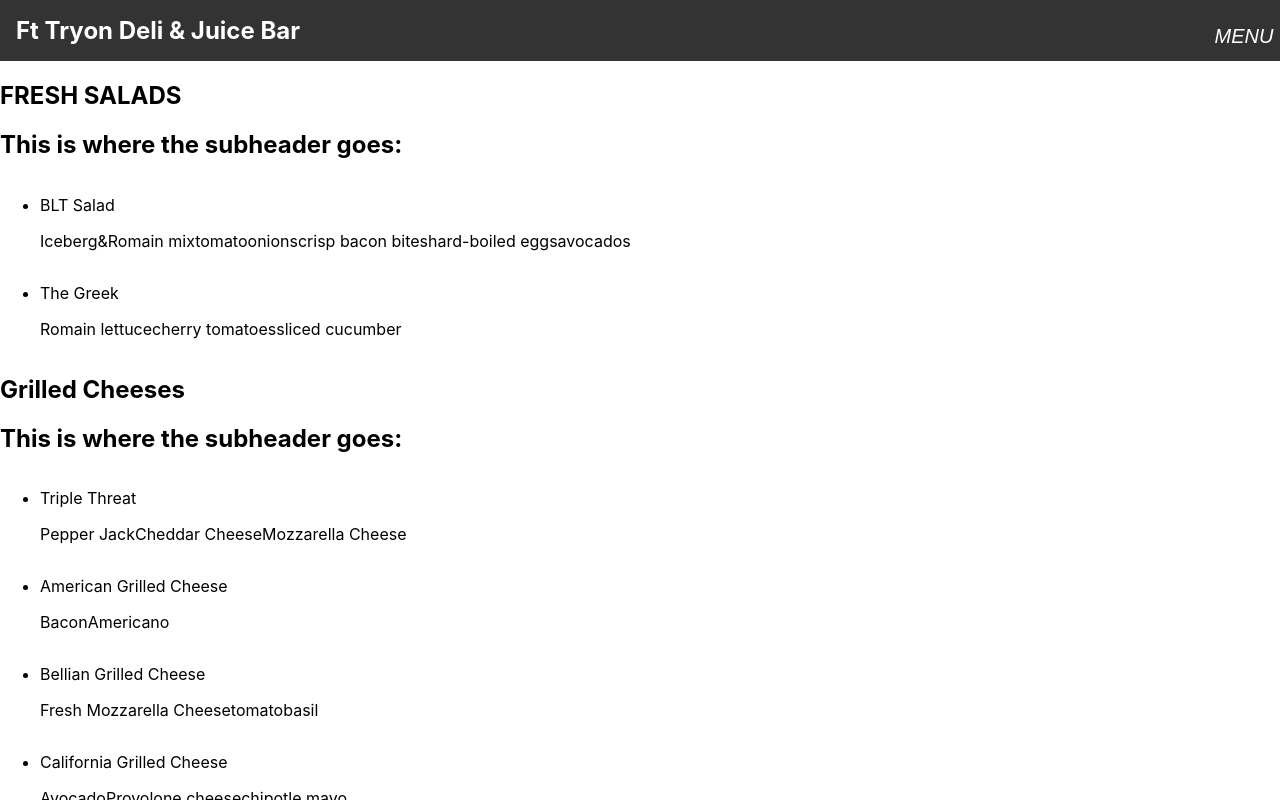
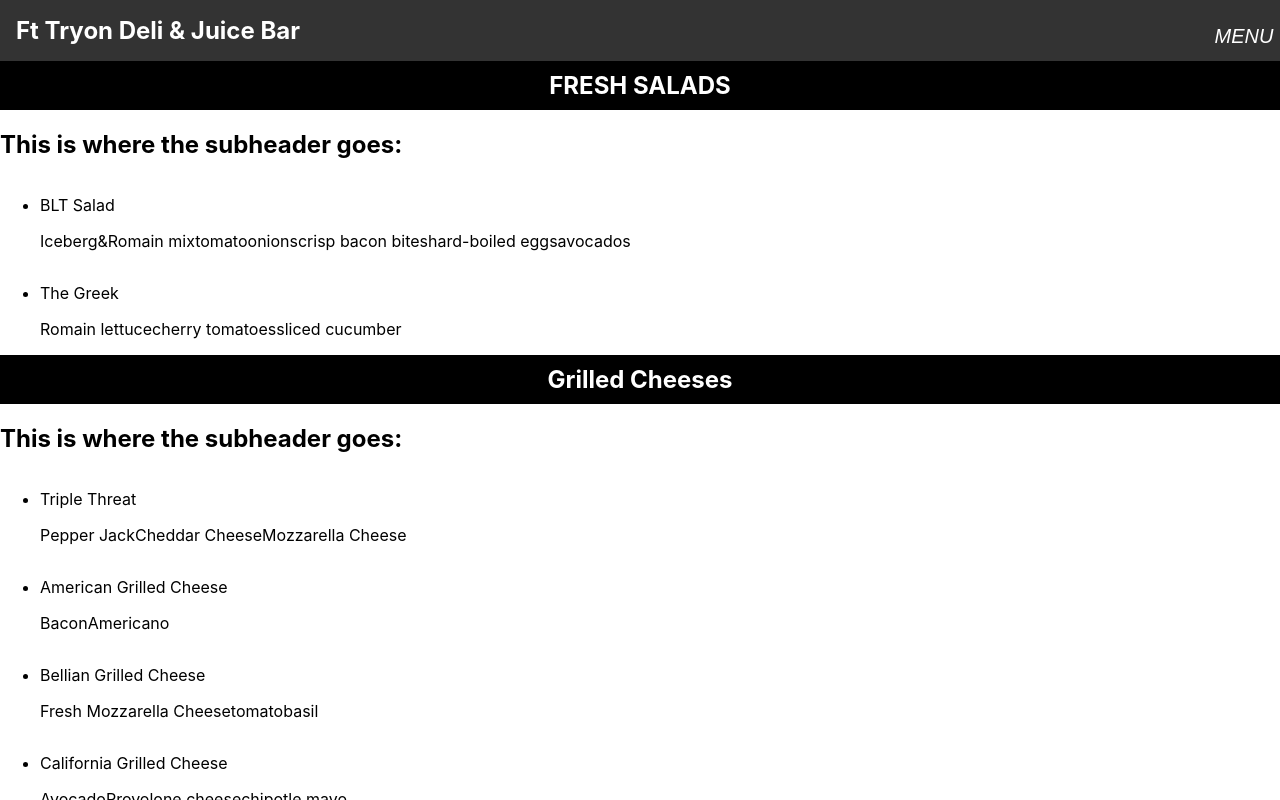
Before and after one commit to Josefbautista94/Deli-FE, a React (Create React App) app: page /menu in a window 1280 px wide. Built offline with nearby package versions, Linux system fonts and the light colour scheme; the HTML template or start-up script is replaced by a standard one.

Commit message:
added some colors to the Headers acording to their title

```diff
--- a/src/components/header/header.component.jsx
+++ b/src/components/header/header.component.jsx
@@ -1,15 +1,43 @@
-const header = ({ headerItem }) => {
-  /* {
-          title: "HALAL FOOD",
-          subHeader: {
-            name: "HEALTHY PLATTERS",
-          },
-        } */
-  console.log(headerItem);
+import React from "react";
+import "./header.styles.css";
+
+const Header = ({ headerItem }) => {
   const { title, subHeader } = headerItem;
+  const headerColors = {
+    "SIGNATURE SANDWICHES": "rgb(32, 73, 155)",
+    "STEAKS N' CHEESE": "rgb(255, 75, 0)",
+    BREAKFAST: "rgb(239, 197, 26)",
+    "ANGUS BURGERS": "rgb(42, 42, 41)",
+    "FRUIT SMOOTHIES": "rgb(30, 150, 136)",
+    "PROTEIN SMOOTHIES": "rgb(50, 162, 239)",
+    "SQUEEZED JUICE": "rgb(55, 172, 70)",
+  };
+  const headerColor = headerColors[title] || "black";
+
+  // if (title === "SIGNATURE SANDWICHES") {
+  //   headerColor = "rgb(32,73,155)";
+  // } else if (title === "STEAKS N' CHEESE") {
+  //   headerColor = "rgb(255, 75, 0)";
+  // } else if (title === "BREAKFAST") {
+  //   headerColor = "rgb(239, 197, 26)";
+  // } else if (title === "ANGUS BURGERS") {
+  //   headerColor = "rgb(42, 42, 41)";
+  // } else if (title === "FRUIT SMOOTHIES") {
+  //   headerColor = "rgb(30, 150, 136)";
+  // } else if (title === "PROTEIN SMOOTHIES") {
+  //   headerColor = "rgb(50, 162, 239)";
+  // } else if (title === "SQUEEZED JUICE") {
+  //   headerColor = "rgb(55, 172, 70)";
+  // } else if (title === "BREAKFAST") {
+  //   headerColor = "rgb(42,42,41)";
+  // } else if (title === "BREAKFAST") {
+  //   headerColor = "rgb(42,42,41)";
+  // }
   return (
-    <div>
-      <h1>{title}</h1>
+    <div className="header-container">
+      <h1 className="header-title" style={{ backgroundColor: headerColor }}>
+        {title}
+      </h1>
       {subHeader ? (
         <div>
           <h2>
@@ -24,4 +52,4 @@
   );
 };
 
-export default header;
+export default Header;
--- a/src/components/header/header.styles.css
+++ b/src/components/header/header.styles.css
@@ -0,0 +1,11 @@
+.header-title {
+  display: block;
+  margin: 0 auto;
+  padding: 10px;
+  background-color: rgb(32, 73, 155);
+  color: white;
+  font-weight: bold;
+  text-align: center;
+  width: 100%;
+  box-sizing: border-box;
+}
--- a/src/components/menu/menu.component.jsx
+++ b/src/components/menu/menu.component.jsx
@@ -6,6 +6,9 @@
   return (
     <Fragment>
       {sectionContainer.map((sectionContainer, index) => {
+        console.log(
+          ` this is the sectionContainer : ${sectionContainer} This is the index: ${index}`
+        );
         return sectionContainer ? (
           <SectionContainer key={index} sectionContainer={sectionContainer} />
         ) : (
--- a/src/components/sectionContainer/sectionContainer.component.jsx
+++ b/src/components/sectionContainer/sectionContainer.component.jsx
@@ -1,8 +1,8 @@
 import Header from "../header/header.component";
 import Section from "../section/section.component";
+import "./sectionContainer.styles.css";
 
 const sectionContainer = ({ sectionContainer }) => {
-  // console.log(section);
   const { section, header } = sectionContainer;
   return (
     <div>
--- /dev/null
+++ b/src/components/sectionContainer/sectionContainer.styles.css
@@ -0,0 +1,6 @@
+.header {
+  border: 2px solid black;
+  padding: 10px;
+  display: inline-block;
+  color: rgb(32, 73, 155);
+}
```
